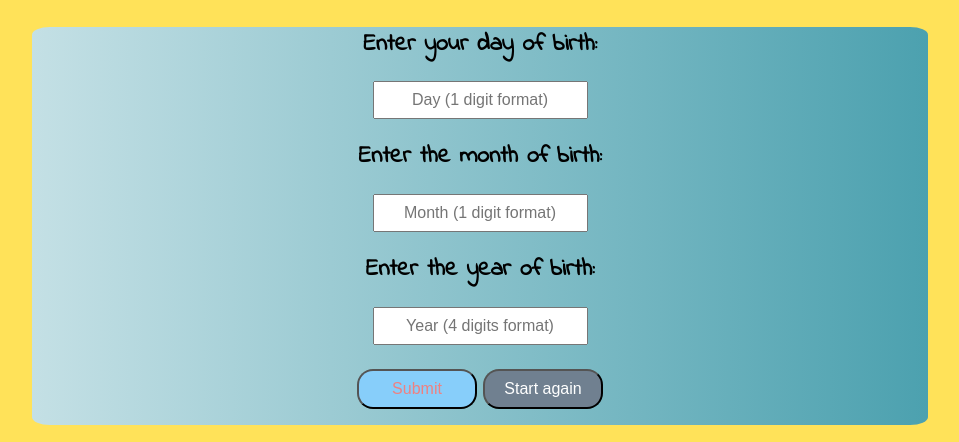
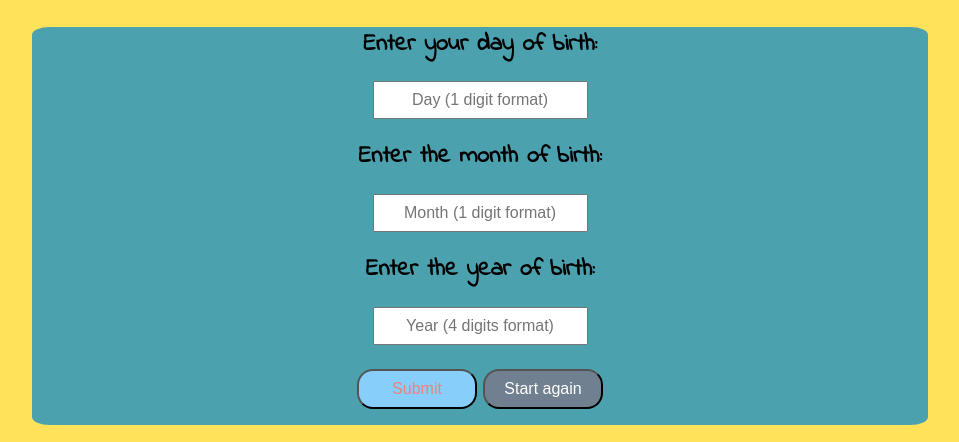
Before and after one commit to monica-vo/sonarTrial, a plain HTML site: page index.html in a window 1280 px wide. Shown: the part 196-638 px from the top of the page, without its empty margins (176-1135 px from the left). Drawn offline with Linux system fonts and the light colour scheme.

Commit message:
Update main.css

```diff
--- a/main.css
+++ b/main.css
@@ -61,8 +61,8 @@ button:active {
 
 form{
     background: #4CA1AF;  /* fallback for old browsers */
-    background: -webkit-linear-gradient(to right, #C4E0E5, #4CA1AF);  /* Chrome 10-25, Safari 5.1-6 */
-    background: linear-gradient(to right, #C4E0E5, #4CA1AF); /* W3C, IE 10+/ Edge, Firefox 16+, Chrome 26+, Opera 12+, Safari 7+ */
+    /*background: -webkit-linear-gradient(to right, #C4E0E5, #4CA1AF);  /* Chrome 10-25, Safari 5.1-6 */
+    /*background: linear-gradient(to right, #C4E0E5, #4CA1AF); /* W3C, IE 10+/ Edge, Firefox 16+, Chrome 26+, Opera 12+, Safari 7+ */
     width: 70vw;
     margin-left: 25vh;
     border-radius: 2%;
```
